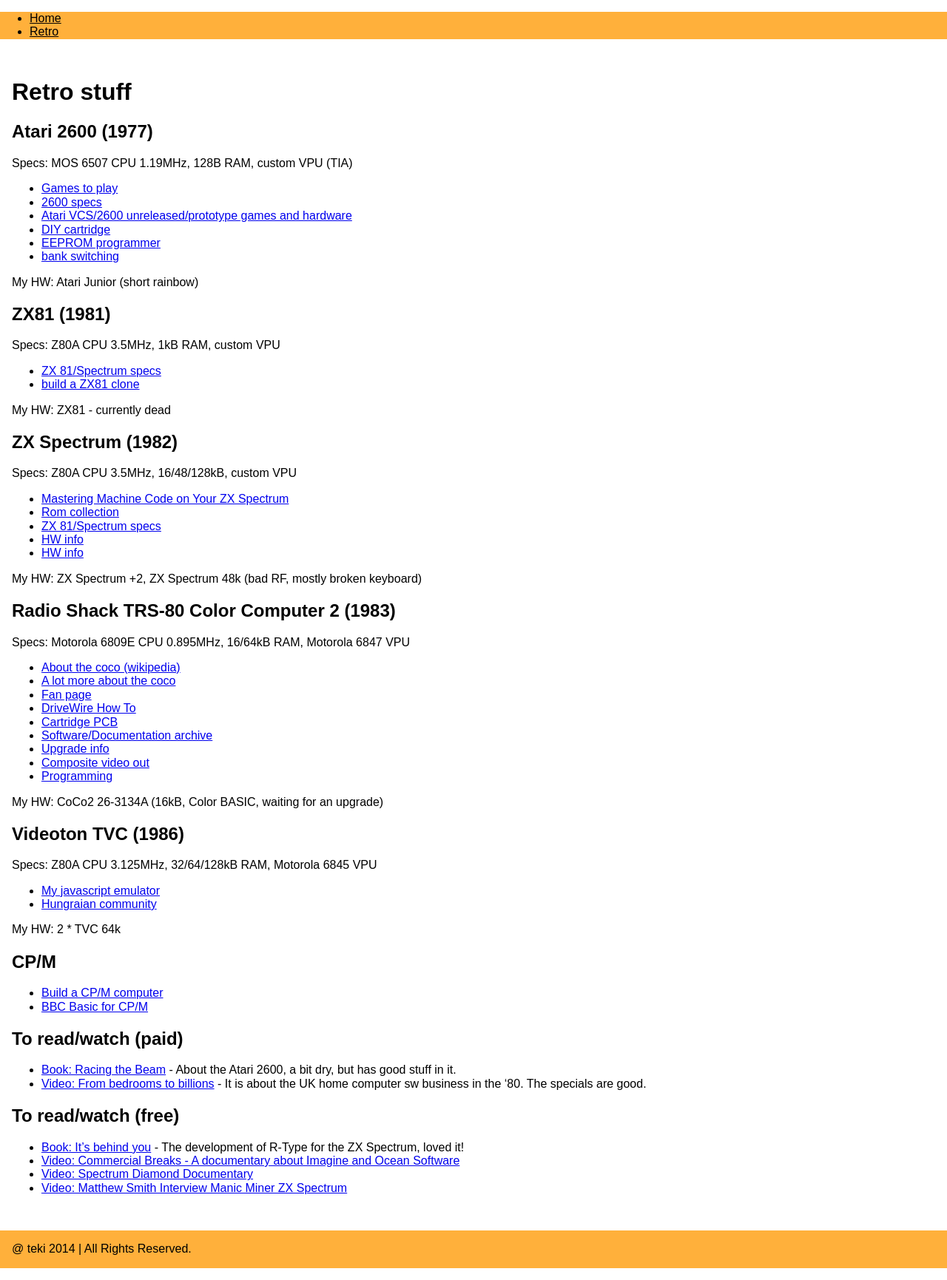
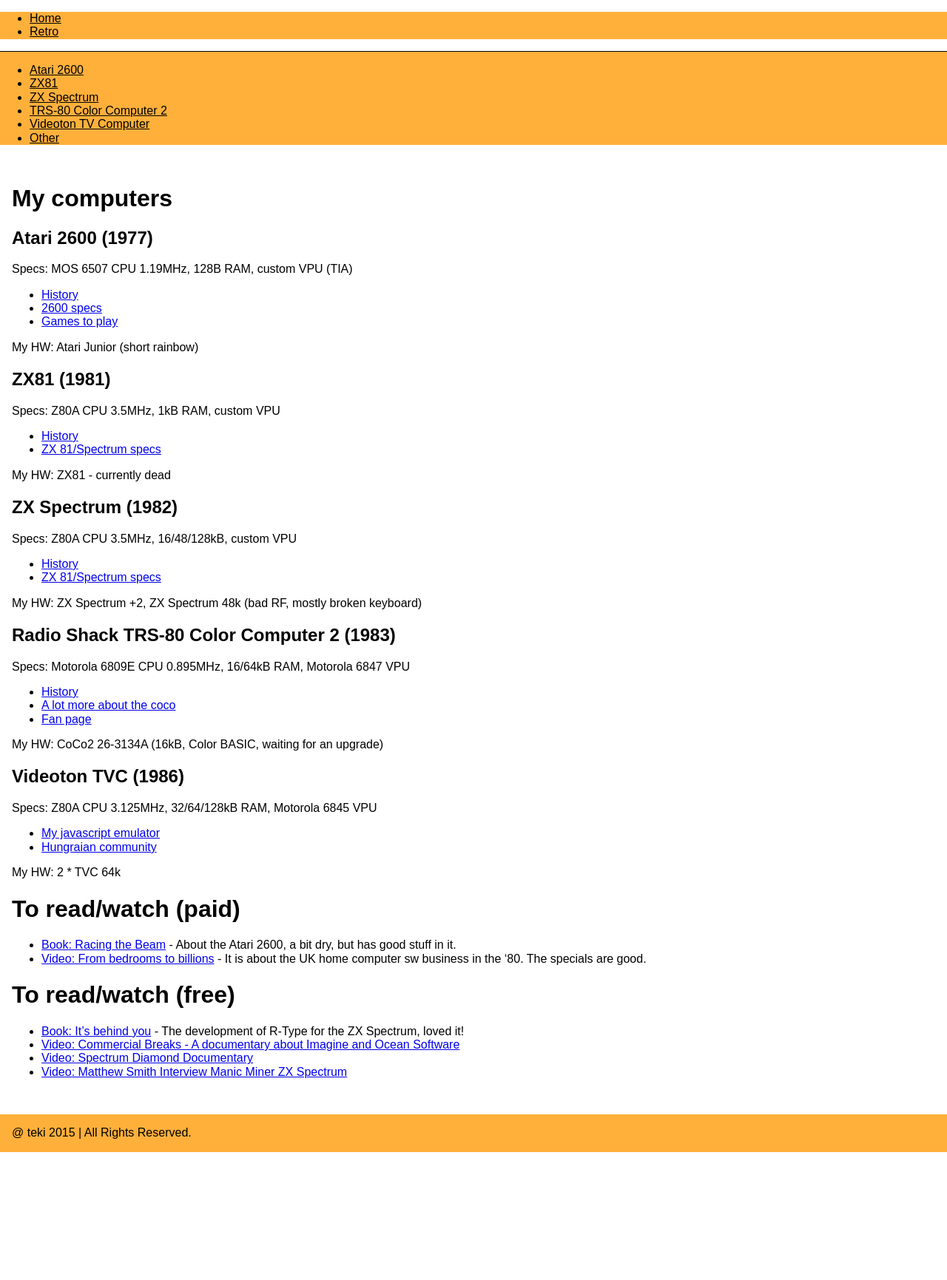
Before and after one commit to teki/teki.github.io, a Jekyll site: the page built from retro.md, in a window 1280 px wide. Shown: the whole page at 74% size. Built offline with Jekyll 4.4.1, drawn with Linux system fonts in a browser that asks for light colours; nearby versions of some CDN libraries; some web fonts are replaced; after the commit the page ends 1574 px from its top, so only the background shows below that.

Commit message:
split retro

```diff
--- /dev/null
+++ b/_includes/default.html
@@ -0,0 +1,57 @@
+<!DOCTYPE html>
+<html>
+
+<head>
+  <meta charset=utf-8 />
+  <meta name="viewport" content="width=device-width, initial-scale=1">
+  <link rel="stylesheet" href="https://cdnjs.cloudflare.com/ajax/libs/pure/0.5.0/pure-min.css" />
+  <link rel="stylesheet" href="/css/look.css" />
+  <link href='http://fonts.googleapis.com/css?family=Droid+Sans:400,700' rel='stylesheet' type='text/css'>
+  <title> {% if page.title %} {{ page.title }} | {% endif %} teki, stuff </title>
+</head>
+
+<body>
+  <script>
+    window.fbAsyncInit = function() {
+      FB.init({
+        appId: '1491168351150228',
+        xfbml: true,
+        version: 'v2.2'
+      });
+    };
+
+    (function(d, s, id) {
+      var js, fjs = d.getElementsByTagName(s)[0];
+      if (d.getElementById(id)) {
+        return;
+      }
+      js = d.createElement(s);
+      js.id = id;
+      js.src = "//connect.facebook.net/en_US/sdk.js";
+      fjs.parentNode.insertBefore(js, fjs);
+    }(document, 'script', 'facebook-jssdk'));
+  </script>
+
+  <div id="main">
+    <div class="pure-menu pure-menu-open pure-menu-horizontal" id="mainmenu">
+      <ul>
+        <li class="pure-menu-selected"><a class="menutext" href="/">Home</a></li>
+        <li><a href="retro.html">Retro</a></li>
+    </div>
+
+    {{ extramenus }}
+
+    <div id="content">
+      {{ content }}
+    </div>
+    {% if page.comments %}
+    <div class="fb-comments" data-href="{{ site.url }}{{ page.url }}" data-width="500" data-numposts="5" data-colorscheme="light"></div>
+    {% endif %}
+    <footer>
+      <p>@ teki 2015 | All Rights Reserved. </p>
+    </footer>
+
+  </div>
+</body>
+
+</html>
--- a/_layouts/default.html
+++ b/_layouts/default.html
@@ -1,58 +1 @@
-<!DOCTYPE html>
-<html>
-
-<head>
-  <meta charset=utf-8 />
-  <meta name="viewport" content="width=device-width, initial-scale=1">
-  <link rel="stylesheet" href="https://cdnjs.cloudflare.com/ajax/libs/pure/0.5.0/pure-min.css" />
-  <link rel="stylesheet" href="/css/look.css" />
-  <link href='http://fonts.googleapis.com/css?family=Droid+Sans:400,700' rel='stylesheet' type='text/css'>
-  <title> {% if page.title %} {{ page.title }} | {% endif %} teki, stuff </title>
-</head>
-
-<body>
-  <script>
-    window.fbAsyncInit = function() {
-      FB.init({
-        appId: '1491168351150228',
-        xfbml: true,
-        version: 'v2.2'
-      });
-    };
-
-    (function(d, s, id) {
-      var js, fjs = d.getElementsByTagName(s)[0];
-      if (d.getElementById(id)) {
-        return;
-      }
-      js = d.createElement(s);
-      js.id = id;
-      js.src = "//connect.facebook.net/en_US/sdk.js";
-      fjs.parentNode.insertBefore(js, fjs);
-    }(document, 'script', 'facebook-jssdk'));
-  </script>
-
-  <div id="main">
-    <div class="pure-menu pure-menu-open pure-menu-horizontal" id="mainmenu">
-      <ul>
-        <li class="pure-menu-selected"><a class="menutext" href="/">Home</a>
-        </li>
-        <li><a href="retro.html">Retro</a>
-        </li>
-      </ul>
-    </div>
-
-    <div id="content">
-      {{ content }}
-    </div>
-    {% if page.comments %}
-    <div class="fb-comments" data-href="{{ site.url }}{{ page.url }}" data-width="500" data-numposts="5" data-colorscheme="light"></div>
-    {% endif %}
-    <footer>
-      <p>@ teki 2014 | All Rights Reserved. </p>
-    </footer>
-
-  </div>
-</body>
-
-</html>
+{% include  default.html %}
--- /dev/null
+++ b/_layouts/retro.html
@@ -0,0 +1,13 @@
+{% capture extramenus %}
+<div class="pure-menu pure-menu-open pure-menu-horizontal" id="extramenu">
+  <ul>
+    <li><a href="atari2600.html">Atari 2600</a></li>
+    <li><a href="zx81.html">ZX81</a></li>
+    <li><a href="zx82.html">ZX Spectrum</a></li>
+    <li><a href="trs80cc.html">TRS-80 Color Computer 2</a></li>
+    <li><a href="tvc.html">Videoton TV Computer</a></li>
+    <li><a href="oldcomp.html">Other</a></li>
+  </ul>
+</div>
+{% endcapture %}
+{% include  default.html %}
--- a/css/look.css
+++ b/css/look.css
@@ -5,6 +5,12 @@ body {
 #mainmenu {
     background-color: #FFB03B;
 }
+
+#extramenu {
+  background-color: #FFB03B;
+  border-top: 1px solid black;
+}
+
 
 footer {
     background-color: #FFB03B;
@@ -17,6 +23,10 @@ footer p {
     color: black;
 }
 
+#extramenu a {
+  color: black;
+}
+
 #content {
     padding: 1em 1em 1em 1em;
 }
--- a/retro.md
+++ b/retro.md
@@ -1,22 +1,19 @@
 ---
-layout: default
+layout: retro
 comments: yes
 ---
 
-Retro stuff
-====================
+My computers
+============
 
 Atari 2600 (1977)
 -----------------
 
 Specs: MOS 6507 CPU 1.19MHz, 128B RAM, custom VPU (TIA)
 
+* [History](https://atariage.com/2600/)
+* [2600 specs](http://problemkaputt.de/2k6specs.htm)
 * [Games to play](http://videogamecritic.com/2600.htm)
-* [2600 specs](http://problemkaputt.de/2k6specs.htm)
-* [Atari VCS/2600 unreleased/prototype games and hardware](http://www.2600connection.com/faq/vcs_nr/vcs_nr.html)
-* [DIY cartridge](http://www.thehopelesshobbyist.com/games/atari-2600-32-in-1-game-cartridge)
-* [EEPROM programmer](http://forum.arduino.cc/index.php?topic=163682.0)
-* [bank switching](http://www.classic-games.com/atari2600/bankswitch.html)
 
 My HW: Atari Junior (short rainbow)
 
@@ -25,8 +22,8 @@ ZX81 (1981)
 
 Specs: Z80A CPU 3.5MHz, 1kB RAM, custom VPU
 
+* [History](http://www.theregister.co.uk/2011/03/04/sinclair_zx81_anniversary/)
 * [ZX 81/Spectrum specs](http://problemkaputt.de/zxdocs.htm)
-* [build a ZX81 clone](http://echorod.home.xs4all.nl/zx/zx97_lite.htm)
 
 My HW: ZX81 - currently dead
 
@@ -35,11 +32,8 @@ ZX Spectrum (1982)
 
 Specs: Z80A CPU 3.5MHz, 16/48/128kB, custom VPU
 
-* [Mastering Machine Code on Your ZX Spectrum](http://www.worldofspectrum.org/infoseekid.cgi?id=2000237)
-* [Rom collection](http://www.shadowmagic.org.uk/spectrum/roms.html)
+* [History](http://www.theregister.co.uk/2012/04/23/retro_week_sinclair_zx_spectrum_at_30/)
 * [ZX 81/Spectrum specs](http://problemkaputt.de/zxdocs.htm)
-* [HW info](http://wordpress.animatez.co.uk/computers/zx-spectrum/hardware/)
-* [HW info](http://www.worldofspectrum.org/faq/reference/48kreference.htm#Hardware)
 
 My HW: ZX Spectrum +2, ZX Spectrum 48k (bad RF, mostly broken keyboard)
 
@@ -48,15 +42,9 @@ Radio Shack TRS-80 Color Computer 2 (1983)
 
 Specs: Motorola 6809E CPU 0.895MHz, 16/64kB RAM, Motorola 6847 VPU
 
-* [About the coco (wikipedia)](http://en.wikipedia.org/wiki/TRS-80_Color_Computer)
+* [History](http://en.wikipedia.org/wiki/TRS-80_Color_Computer#Origin_and_history)
 * [A lot more about the coco](http://www.cocopedia.com/wiki/index.php/Tandy%27s_Little_Wonder)
 * [Fan page](http://tandycoco.com/)
-* [DriveWire How To](http://www.frontiernet.net/~mmarlette/Cloud-9/Software/DriveWire3.html)
-* [Cartridge PCB](http://www.nf6x.net/2013/10/cocoeprompak/)
-* [Software/Documentation archive](http://www.colorcomputerarchive.com/)
-* [Upgrade info](http://www.amibay.com/showthread.php?7423-TRS-80-Color-Computer-2-Upgrades)
-* [Composite video out](https://sites.google.com/site/thezippsterzone/coco2-composite-board-2)
-* [Programming](https://sites.google.com/a/aaronwolfe.com/cococoding/home//)
 
 My HW: CoCo2 26-3134A (16kB, Color BASIC, waiting for an upgrade)
 
@@ -70,20 +58,15 @@ Specs: Z80A CPU 3.125MHz, 32/64/128kB RAM, Motorola 6845 VPU
 
 My HW: 2 * TVC 64k
 
-CP/M
-----
-
-* [Build a CP/M computer](http://searle.hostei.com/grant/cpm/index.html)
-* [BBC Basic for CP/M](http://www.bbcbasic.co.uk/bbcbasic/z80basic.html)
 
 To read/watch (paid)
---------------------
+====================
 
 * [Book: Racing the Beam](http://mitpress.mit.edu/books/racing-beam) - About the Atari 2600, a bit dry, but has good stuff in it.
 * [Video: From bedrooms to billions](http://www.frombedroomstobillions.com) - It is about the UK home computer sw business in the '80. The specials are good.
 
 To read/watch (free)
---------------------
+====================
 
 * [Book: It's behind you](http://bizzley.com) - The development of R-Type for the ZX Spectrum, loved it!
 * [Video: Commercial Breaks - A documentary about Imagine and Ocean Software](https://www.youtube.com/watch?v=Bj-KZdiSrg4)
```
Also changed, not shown: atari2600.md (added, +21 -0 lines), oldcomp.md (added, +13 -0 lines), trs80cc.md (added, +22 -0 lines), tvc.md (added, +16 -0 lines), zx81.md (added, +18 -0 lines), zx82.md (added, +27 -0 lines).
